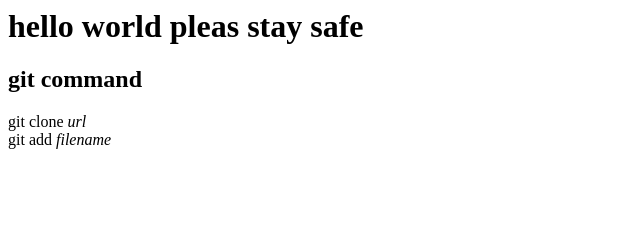
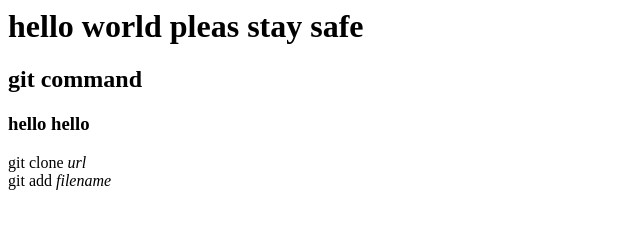
Before and after one commit to Ranihe/dxcworld, a plain HTML site: page index.html in a window 1280 px wide. Shown: the whole page, without its empty margins (0-640 px from the left). Drawn offline with Linux system fonts and the light colour scheme.

Commit message:
Update index.html

```diff
--- a/index.html
+++ b/index.html
@@ -10,6 +10,7 @@ font-familly:kristen ITC
 <body>
 <h1>hello world pleas stay safe </h1>
   <h2>git command</h2>
+  <h3>hello hello</h3>
   git clone <i>url</i>
   <br>
   git add <i>filename</i>
```
